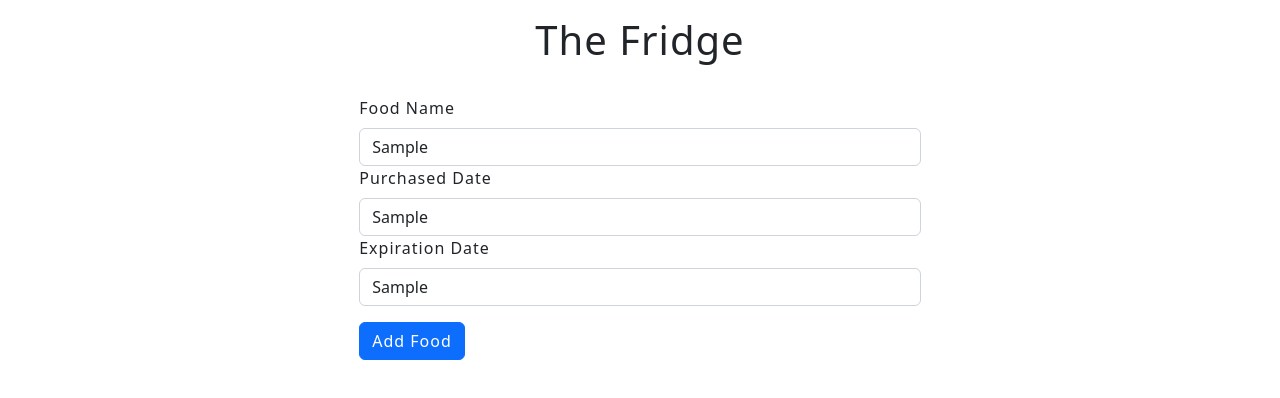
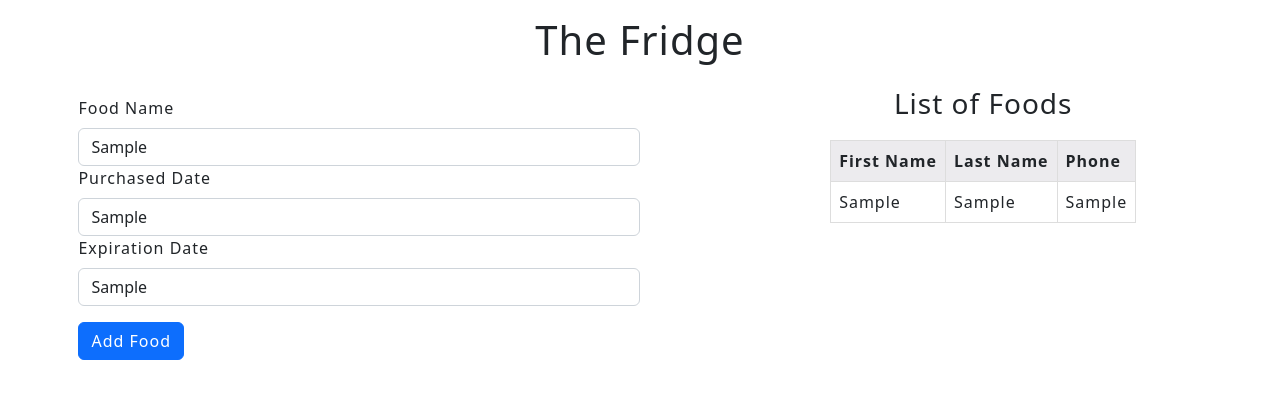
Before and after one commit to LeaskN/TheFridge, a React (Vite) app: page / in a window 1280 px wide. Both pictures are taken after typing "Sample", "Sample", "Sample" into the empty fields and a click on the button "Add Food". Shown: the top 398 px of the page. Built offline with nearby package versions, Linux system fonts and the light colour scheme.

Commit message:
feat: list foods

```diff
--- a/src/App.tsx
+++ b/src/App.tsx
@@ -1,5 +1,6 @@
 import { useReducer } from 'react';
 import FoodForm from './components/FoodForm';
+import FoodList from './components/FoodList';
 import Header from './components/Header';
 import { foodsReducer, State } from './reducer/foodReducer';
 const initialState: State = {
@@ -14,6 +15,7 @@ function App() {
       <Header />
       <div className='main-container'>
         <FoodForm dispatch={dispatch} />
+        {state.foods.length > 0 && <FoodList foods={state.foods} />}
       </div>
     </div>
   );
--- a/src/components/FoodForm.tsx
+++ b/src/components/FoodForm.tsx
@@ -7,14 +7,14 @@ interface FoodFormProps {
 }
 
 const FoodForm: FC<FoodFormProps> = ({ dispatch }) => {
-  const [food, setContact] = useState({
+  const [food, setFood] = useState({
     foodName: '',
     purchasedDate: '',
     expirationDate: ''
   });
   const handleOnChange = (event: React.ChangeEvent<HTMLInputElement>) => {
     const { name, value } = event.target;
-    setContact((prevState) => {
+    setFood((prevState) => {
       return {
         ...prevState,
         [name]: value
--- /dev/null
+++ b/src/components/FoodList.tsx
@@ -0,0 +1,33 @@
+import { FC } from 'react';
+import { Food } from '../reducer/foodReducer';
+interface FoodListProps {
+  foods: Food[];
+}
+const FoodList: FC<FoodListProps> = ({ foods }) => {
+  return (
+    <div className='foods-list'>
+      <h3 className='foods-list-title'>List of Foods</h3>
+      <div className='foods-list-table-container'>
+        <table className='foods-list-table'>
+          <thead className='foods-list-header'>
+            <tr>
+              <th>First Name</th>
+              <th>Last Name</th>
+              <th>Phone</th>
+            </tr>
+          </thead>
+          <tbody>
+            {foods.map(({ foodName, expirationDate, purchasedDate }) => (
+              <tr>
+                <td>{foodName}</td>
+                <td>{expirationDate}</td>
+                <td>{purchasedDate}</td>
+              </tr>
+            ))}
+          </tbody>
+        </table>
+      </div>
+    </div>
+  );
+};
+export default FoodList;
```
